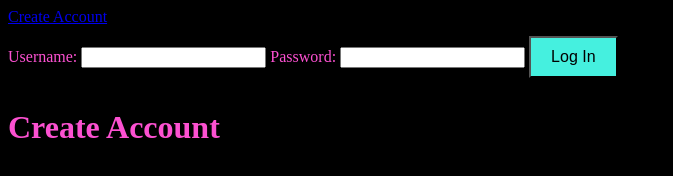
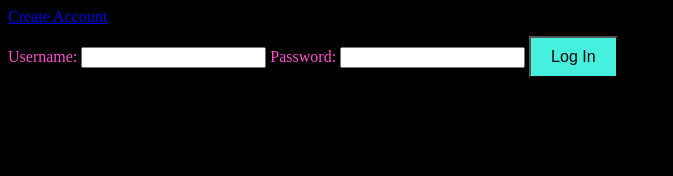
Before and after one commit to 0xChr15/SRv1T, an Electron app: page SRv1 FrontEnd/index.html in a window 800 px wide. Shown: the whole page, without its empty margins (0-673 px from the left). Drawn offline with Linux system fonts and the light colour scheme.

Commit message:
Deleted duplicate code

```diff
--- a/SRv1 FrontEnd/index.html
+++ b/SRv1 FrontEnd/index.html
@@ -19,13 +19,4 @@
     </body>
   </html>
 
-  <!DOCTYPE html>
-<html>
-  <head>
-    <meta charset="utf-8">
-    <title>Create Account Page</title>
-  </head>
-  <body>
-    <h1>Create Account</h1>
-
 <link rel="stylesheet" type="text/css" href="styles.css">
```
